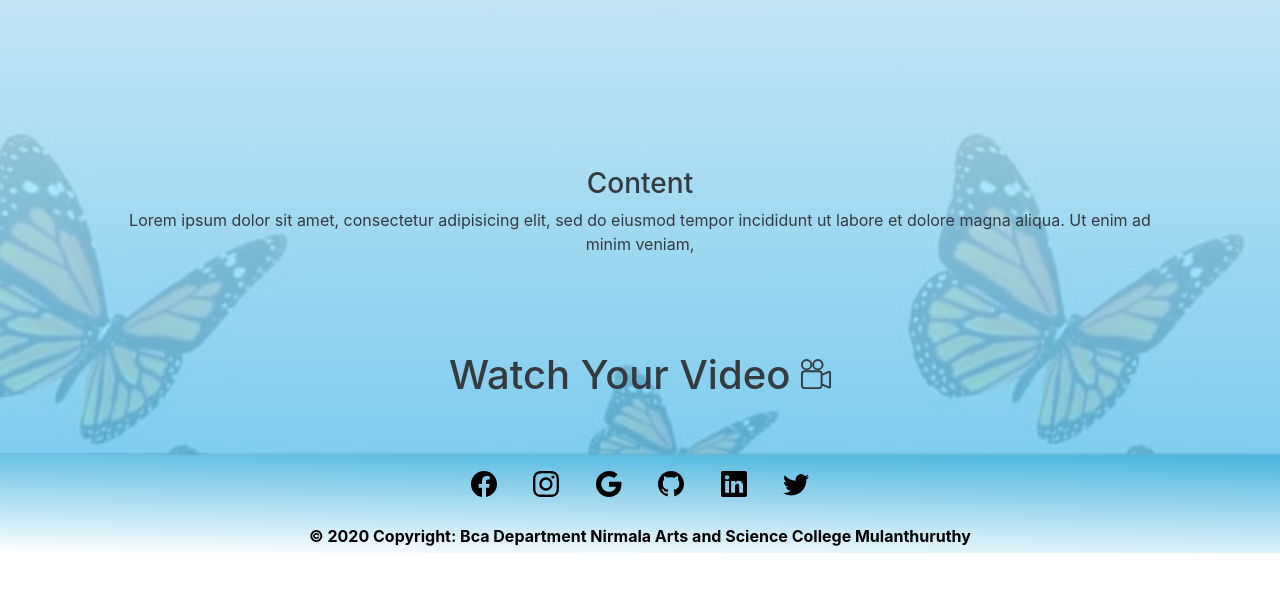
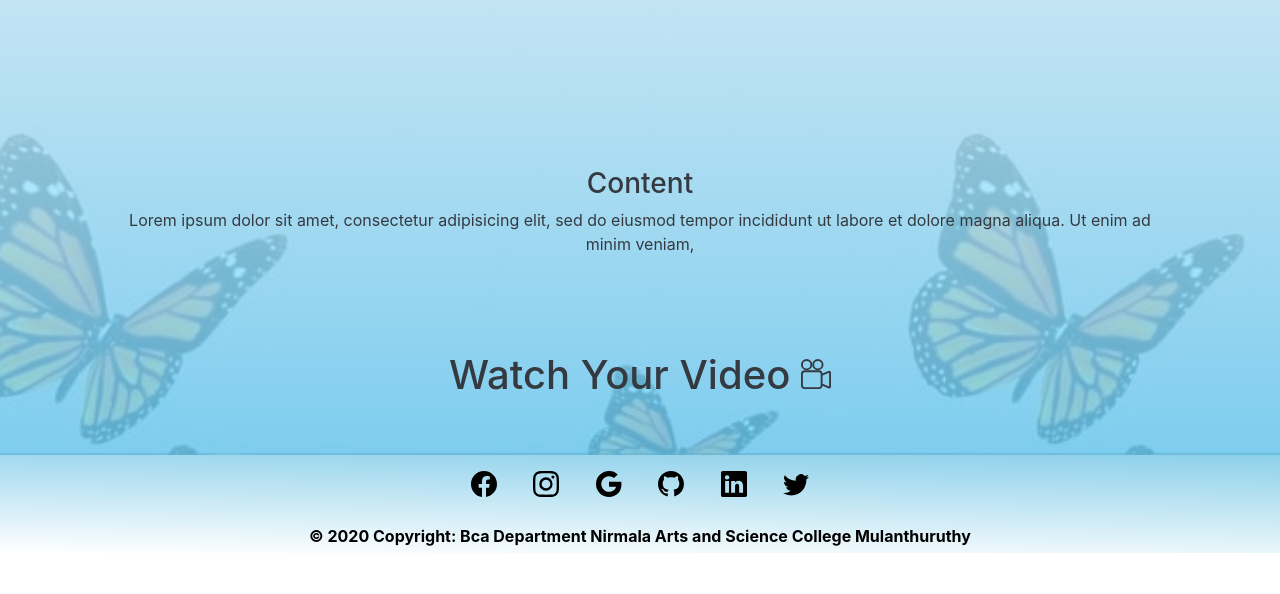
Before and after one commit to AntonyEfron/video-display, a plain HTML site: page index.html in a window 1280 px wide. Shown: the part 486-1080 px from the top of the page. Drawn offline with nearby package versions, Linux system fonts and the light colour scheme; a script that the page names is missing.

Commit message:
Update index.html

```diff
--- a/index.html
+++ b/index.html
@@ -62,7 +62,7 @@
       </div>
     </div>
   </section>
-  <footer class="text-center" id="footer" style=" justify-content:center;   background:linear-gradient(1deg,transparent,rgba(28,162,214,0.8)); color:black;">
+  <footer class="text-center" id="footer" style=" justify-content:center;   background:linear-gradient(1deg,transparent,rgba(28,162,214,0.5)); color:black;">
     <div class="container mx-auto ">
                       <svg xmlns="http://www.w3.org/2000/svg" width="26" height="26" fill="currentColor" class="bi bi-facebook m-3" viewBox="0 0 16 16">
                       <path d="M16 8.049c0-4.446-3.582-8.05-8-8.05C3.58 0-.002 3.603-.002 8.05c0 4.017 2.926 7.347 6.75 7.951v-5.625h-2.03V8.05H6.75V6.275c0-2.017 1.195-3.131 3.022-3.131.876 0 1.791.157 1.791.157v1.98h-1.009c-.993 0-1.303.621-1.303 1.258v1.51h2.218l-.354 2.326H9.25V16c3.824-.604 6.75-3.934 6.75-7.951z"/>
```
